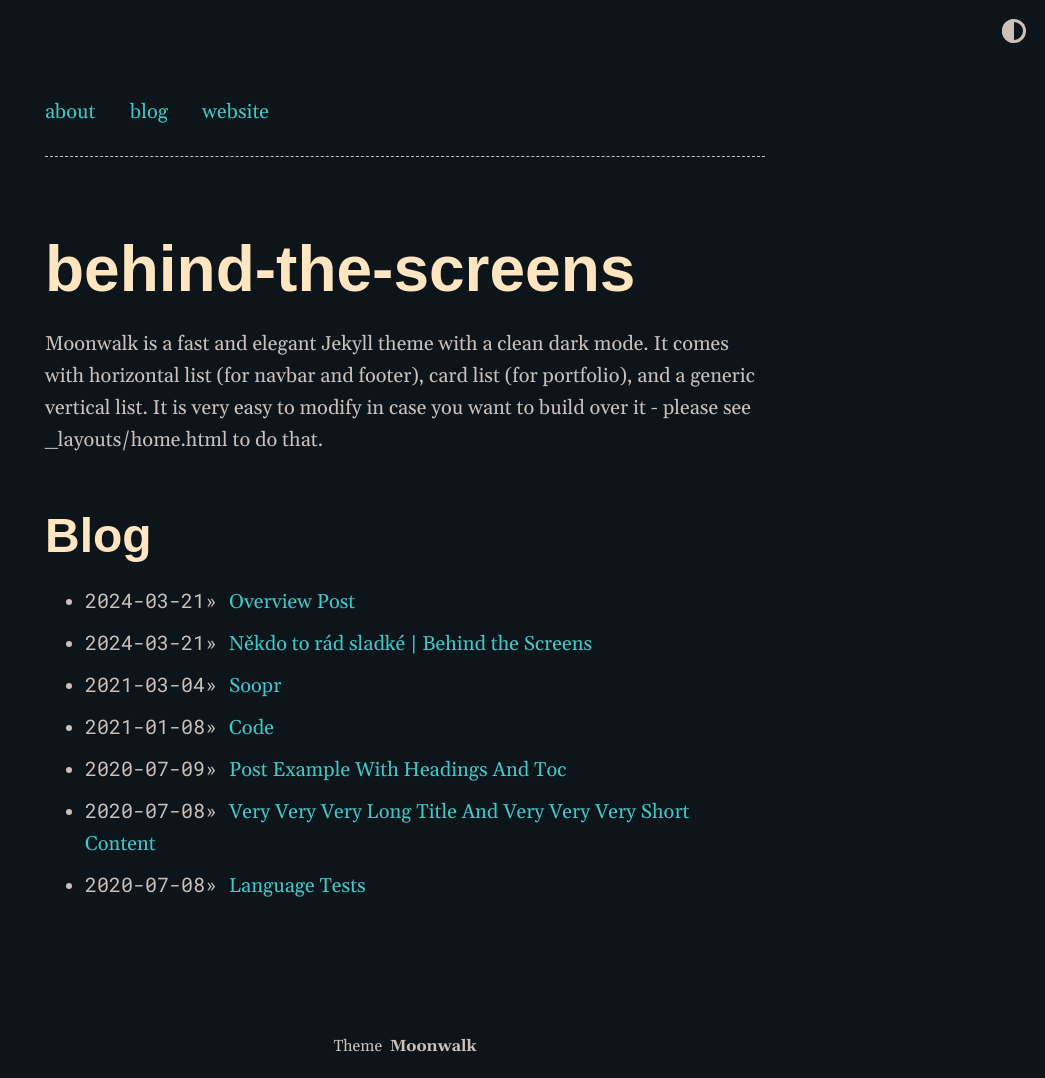
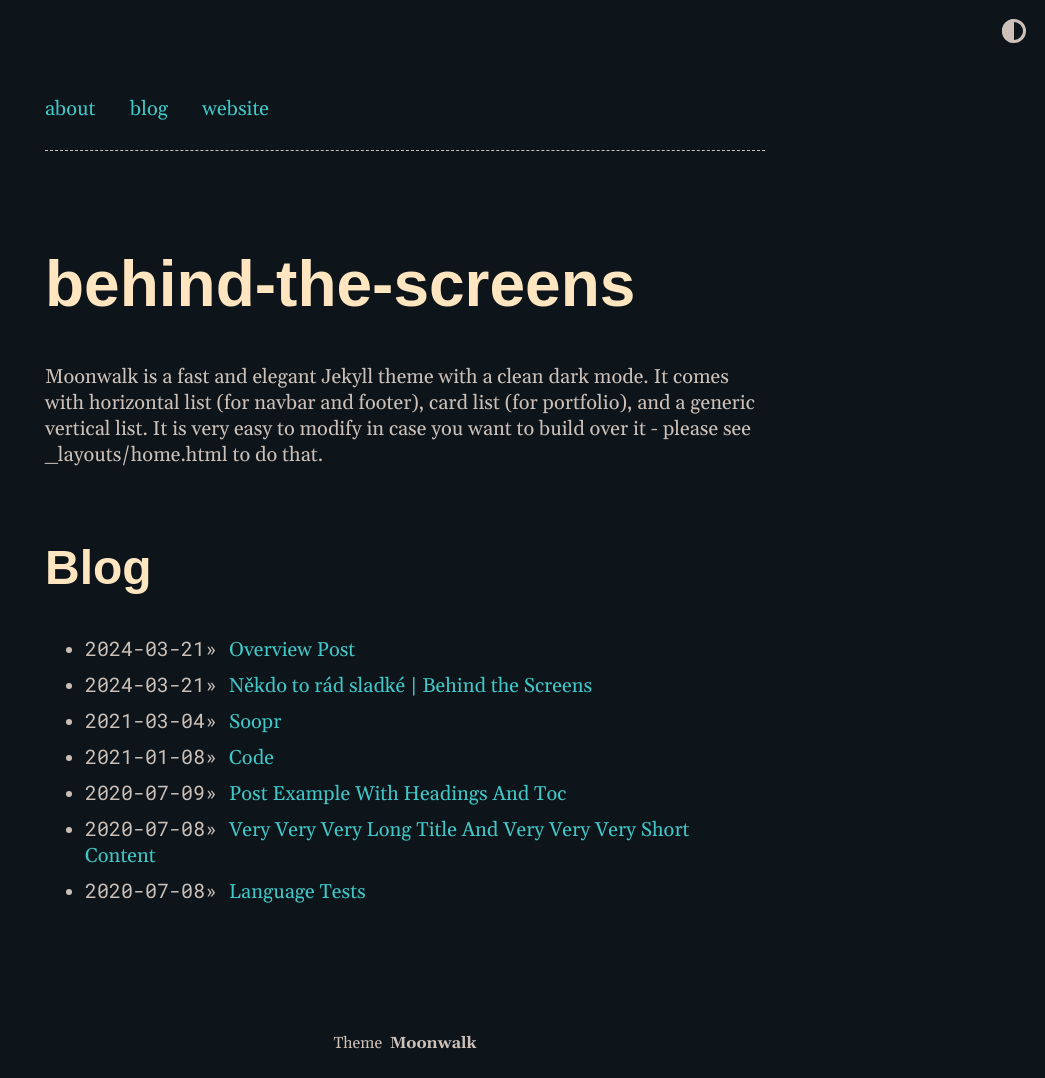
Before and after one commit to scherrer-txt/bts, a Jekyll site: the page built from index.md, in a window 1280 px wide. Shown: the whole page, without its empty margins (235-1280 px from the left). Built offline with Jekyll 4.4.1, drawn with Linux system fonts in a browser that asks for light colours; some web fonts are replaced.

Commit message:
Update moonwalk.scss

```diff
--- a/_sass/moonwalk.scss
+++ b/_sass/moonwalk.scss
@@ -7,7 +7,6 @@ html { height: 100%; }
 body {
   font-family: "Gelasio", serif;
   font-size: 1.25rem;
-  line-height: 2rem;
   min-height: 100%;
 }
 pre, code {
@@ -20,7 +19,6 @@ pre, code {
   font-family: "roc-grotesk-wide", sans-serif;
   font-size: 4.0rem;
   font-weight: 700;
-  line-height: 2rem;
   margin-top: 1.5em;
   margin-down: 1em;
 }
@@ -29,7 +27,6 @@ pre, code {
   font-family: "roc-grotesk-wide", sans-serif;
   font-size: 3.0rem;
   font-weight: 700;
-  line-height: 1rem;
   margin-top: 1.5em;
   margin-down: 1em;
 }
```
